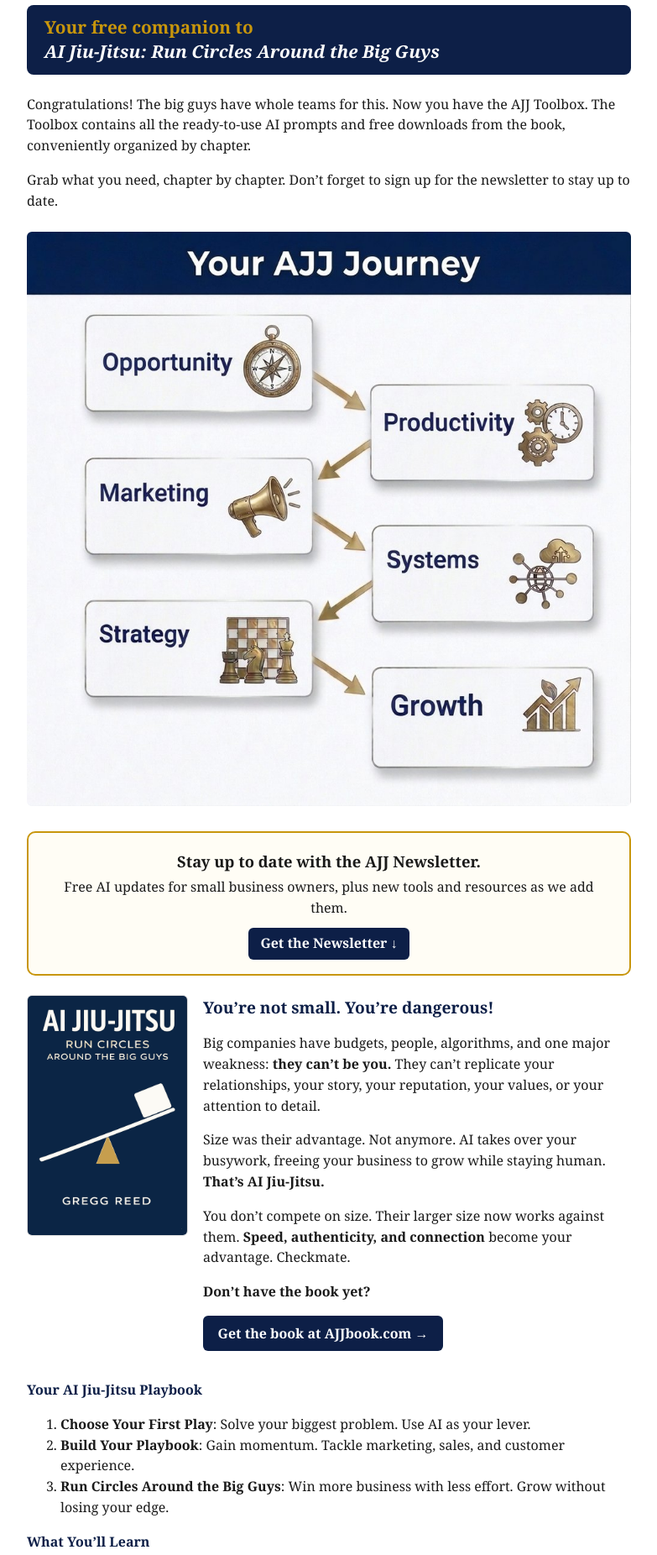
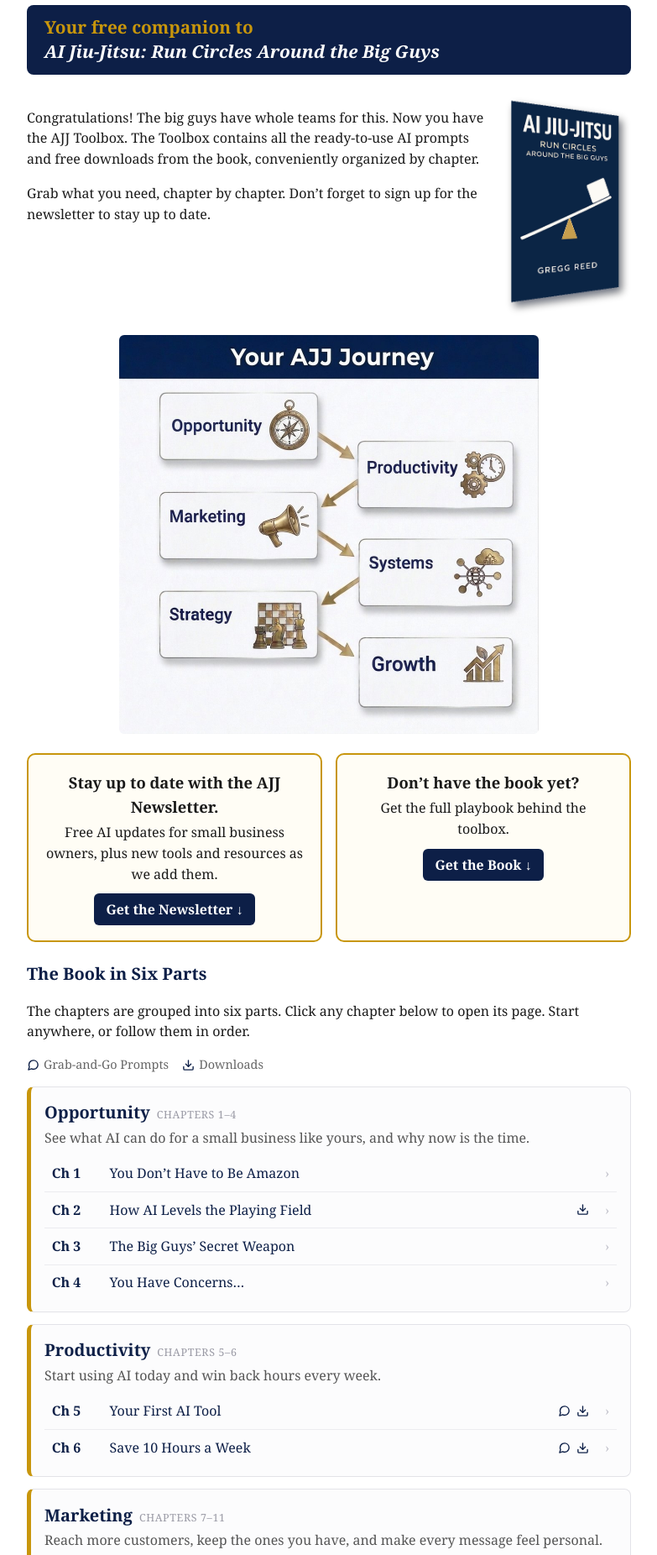
Before and after one commit to BreakThruLLC/ajjtoolbox, a plain HTML site: page index.html in a window 1280 px wide. Shown: the part 139-1991 px from the top of the page at 84% size, without its empty margins (248-1031 px from the left). Drawn offline with Linux system fonts and the light colour scheme; a script that the page names is missing.

Commit message:
Reorganize homepage: angled book thumbnail up top, smaller journey map, newsletter+book teaser pair, full book section moved to end
Co-Authored-By: Claude Opus 4.8 <noreply@anthropic.com>
Claude-Session: https://claude.ai/code/session_015ACpWCV3FDbZmqrfurHAQG

```diff
--- a/index.html
+++ b/index.html
@@ -16,28 +16,16 @@ a{color:#0D1F47;} .sub{color:#C8960C;font-style:italic;font-size:1.2em;margin:.1
 .book{display:flex;gap:14px;align-items:center;flex-wrap:wrap;} .book img{max-width:150px;border:1px solid #ddd;}
 .bookcta{display:flex;gap:14px;align-items:center;background:#fcfcfd;border:1px solid #e3e3e8;border-radius:8px;padding:.8em 1em;margin:1.4em 0;}
 .bookcta img{width:92px;border:1px solid #ddd;border-radius:3px;flex:0 0 auto;} .bookcta p{margin:.25em 0;}
-.btn{display:inline-block;background:#0D1F47;color:#fff;padding:.4em .9em;border-radius:6px;text-decoration:none;font-weight:bold;} .dl{list-style:none;padding-left:0;margin:.4em 0;} .dl li{margin:.45em 0;} .part-head{display:flex;align-items:baseline;gap:.5em;flex-wrap:wrap;margin:.1em 0;} .part-name{color:#0D1F47;font-size:1.25em;font-weight:bold;} .part-rng{color:#9a9aa5;font-size:.78em;text-transform:uppercase;letter-spacing:.05em;} .part-desc{margin:.15em 0 .55em;color:#555;} .toc{list-style:none;margin:.3em 0 0;padding:0;} .toc a{display:flex;align-items:center;gap:.7em;padding:.55em .55em;border-top:1px solid #ececf0;text-decoration:none;color:#0D1F47;} .toc li:first-child a{border-top:none;} .toc a:hover{background:#eef1f8;} .toc-n{flex:0 0 3.6em;white-space:nowrap;font-weight:bold;font-variant-numeric:tabular-nums;} .toc-t{flex:1;} .toc a::after{content:"›";margin-left:.5em;color:#c2c2cc;} .toc a:hover .toc-t{text-decoration:underline;} .toc a:hover::after{color:#0D1F47;} .tags{display:inline-flex;gap:.4em;align-items:center;margin-left:.6em;} .tag{display:inline-flex;align-items:center;} .tag svg{display:block;} .legend{display:flex;align-items:center;gap:.35em;flex-wrap:wrap;color:#666;font-size:.9em;margin:.2em 0 .9em;}</style></head><body>
+.btn{display:inline-block;background:#0D1F47;color:#fff;padding:.4em .9em;border-radius:6px;text-decoration:none;font-weight:bold;} .dl{list-style:none;padding-left:0;margin:.4em 0;} .dl li{margin:.45em 0;} .part-head{display:flex;align-items:baseline;gap:.5em;flex-wrap:wrap;margin:.1em 0;} .part-name{color:#0D1F47;font-size:1.25em;font-weight:bold;} .part-rng{color:#9a9aa5;font-size:.78em;text-transform:uppercase;letter-spacing:.05em;} .part-desc{margin:.15em 0 .55em;color:#555;} .toc{list-style:none;margin:.3em 0 0;padding:0;} .toc a{display:flex;align-items:center;gap:.7em;padding:.55em .55em;border-top:1px solid #ececf0;text-decoration:none;color:#0D1F47;} .toc li:first-child a{border-top:none;} .toc a:hover{background:#eef1f8;} .toc-n{flex:0 0 3.6em;white-space:nowrap;font-weight:bold;font-variant-numeric:tabular-nums;} .toc-t{flex:1;} .toc a::after{content:"›";margin-left:.5em;color:#c2c2cc;} .toc a:hover .toc-t{text-decoration:underline;} .toc a:hover::after{color:#0D1F47;} .tags{display:inline-flex;gap:.4em;align-items:center;margin-left:.6em;} .tag{display:inline-flex;align-items:center;} .tag svg{display:block;} .legend{display:flex;align-items:center;gap:.35em;flex-wrap:wrap;color:#666;font-size:.9em;margin:.2em 0 .9em;} .teasers{display:flex;gap:16px;flex-wrap:wrap;margin:1em 0 1.4em;} .teasers .news{flex:1 1 300px;margin:0;}</style></head><body>
 <div class="nav"><a href="index.html"><strong>The AJJ Toolbox</strong></a><a href="about.html">About</a><a href="https://AJJbook.com" target="_blank" rel="noopener">Get the Book</a><a href="https://BreakThruGrowth.com">BreakThru Growth</a></div>
 <div class="wrap"><h1>The AJJ Toolbox</h1>
 <p class="tagline"><span style='color:#C8960C;'>Your free companion to</span><br><em>AI Jiu-Jitsu: Run Circles Around the Big Guys</em></p>
-<p>Congratulations! The big guys have whole teams for this. Now you have the AJJ Toolbox. The Toolbox contains all the ready-to-use AI prompts and free downloads from the book, conveniently organized by chapter.</p><p>Grab what you need, chapter by chapter. Don’t forget to sign up for the newsletter to stay up to date.</p>
-<p style="text-align:center;margin:1.5em 0;"><img src="img/home.jpg" alt="Your AJJ Journey: Opportunity, Productivity, Marketing, Systems, Strategy, Growth."></p>
-<div class="news"><p style="margin:.2em 0;font-size:1.15em;"><strong>Stay up to date with the AJJ Newsletter.</strong></p><p style="margin:.2em 0;">Free AI updates for small business owners, plus new tools and resources as we add them.</p><p style="margin:.7em 0 .1em;"><a class="btn" href="#newsletter">Get the Newsletter &darr;</a></p></div>
-<div style='display:flex;gap:18px;flex-wrap:wrap;align-items:flex-start;margin:.4em 0 1.1em;'>
-<a href='https://AJJbook.com' target='_blank' rel='noopener' style='flex:0 0 auto;'><img src='img/cover_front.png' alt='AI Jiu-Jitsu front cover' style='max-width:190px;border:1px solid #ddd;'></a>
-<div style='flex:1 1 300px;min-width:280px;'>
-<p style='font-size:1.2em;color:#0D1F47;font-weight:bold;margin:0 0 .4em;'>You’re not small. You’re dangerous!</p>
-<p>Big companies have budgets, people, algorithms, and one major weakness: <strong>they can’t be you.</strong> They can’t replicate your relationships, your story, your reputation, your values, or your attention to detail.</p>
-<p>Size was their advantage. Not anymore. AI takes over your busywork, freeing your business to grow while staying human. <strong>That’s AI Jiu-Jitsu.</strong></p>
-<p>You don’t compete on size. Their larger size now works against them. <strong>Speed, authenticity, and connection</strong> become your advantage. Checkmate.</p>
-<p style='margin:.7em 0 .25em;font-weight:bold;'>Don’t have the book yet?</p>
-<p><a href='https://AJJbook.com' target='_blank' rel='noopener' style='display:inline-block;background:#0D1F47;color:#fff;padding:.55em 1.1em;border-radius:6px;text-decoration:none;font-weight:bold;'>Get the book at AJJbook.com &rarr;</a></p>
-</div></div>
-<p style='font-weight:bold;color:#0D1F47;margin-bottom:.2em;'>Your AI Jiu-Jitsu Playbook</p>
-<ol><li><strong>Choose Your First Play</strong>: Solve your biggest problem. Use AI as your lever.</li><li><strong>Build Your Playbook</strong>: Gain momentum. Tackle marketing, sales, and customer experience.</li><li><strong>Run Circles Around the Big Guys</strong>: Win more business with less effort. Grow without losing your edge.</li></ol>
-<p style='font-weight:bold;color:#0D1F47;margin-bottom:.2em;'>What You’ll Learn</p>
-<ul><li>Reach more customers without losing your personal touch.</li><li>Create better marketing content in your own voice.</li><li>Reclaim hours every week while AI handles your busywork.</li></ul>
-<p style='font-style:italic;'>Ready to press your advantage? <a href='https://AJJbook.com' target='_blank' rel='noopener' style='color:#0D1F47;font-weight:bold;'>It’s your move.</a></p>
+<div style='display:flex;gap:22px;flex-wrap:wrap;align-items:flex-start;margin:.3em 0 .8em;'>
+<div style='flex:1 1 320px;min-width:260px;'><p>Congratulations! The big guys have whole teams for this. Now you have the AJJ Toolbox. The Toolbox contains all the ready-to-use AI prompts and free downloads from the book, conveniently organized by chapter.</p><p>Grab what you need, chapter by chapter. Don’t forget to sign up for the newsletter to stay up to date.</p></div>
+<a href='https://AJJbook.com' target='_blank' rel='noopener' style='flex:0 0 auto;margin:.2em auto;'><img src='img/book-3d.png' alt='AI Jiu-Jitsu book, angled view' style='width:150px;max-width:40vw;'></a>
+</div>
+<p style="text-align:center;margin:.4em 0 1em;"><img src="img/home.jpg" alt="Your AJJ Journey: Opportunity, Productivity, Marketing, Systems, Strategy, Growth." style="max-width:500px;width:100%;"></p>
+<div class="teasers"><div class="news"><p style="margin:.2em 0;font-size:1.15em;"><strong>Stay up to date with the AJJ Newsletter.</strong></p><p style="margin:.2em 0;">Free AI updates for small business owners, plus new tools and resources as we add them.</p><p style="margin:.7em 0 .1em;"><a class="btn" href="#newsletter">Get the Newsletter &darr;</a></p></div><div class="news"><p style="margin:.2em 0;font-size:1.15em;"><strong>Don’t have the book yet?</strong></p><p style="margin:.2em 0;">Get the full playbook behind the toolbox.</p><p style="margin:.7em 0 .1em;"><a class="btn" href="#getbook">Get the Book &darr;</a></p></div></div>
 <h2>The Book in Six Parts</h2><p>The chapters are grouped into six parts. Click any chapter below to open its page. Start anywhere, or follow them in order.</p>
 <p class="legend"><span class="tag"><svg width="15" height="15" viewBox="0 0 24 24" fill="none" stroke="#0D1F47" stroke-width="2.2" stroke-linecap="round" stroke-linejoin="round"><path d="M21 11.5a8.38 8.38 0 0 1-.9 3.8 8.5 8.5 0 0 1-7.6 4.7 8.38 8.38 0 0 1-3.8-.9L3 21l1.9-5.7a8.38 8.38 0 0 1-.9-3.8 8.5 8.5 0 0 1 4.7-7.6 8.38 8.38 0 0 1 3.8-.9h.5a8.48 8.48 0 0 1 8 8v.5z"/></svg></span> Grab-and-Go Prompts &nbsp;&nbsp; <span class="tag"><svg width="15" height="15" viewBox="0 0 24 24" fill="none" stroke="#0D1F47" stroke-width="2.2" stroke-linecap="round" stroke-linejoin="round"><path d="M21 15v4a2 2 0 0 1-2 2H5a2 2 0 0 1-2-2v-4"/><polyline points="7 10 12 15 17 10"/><line x1="12" y1="15" x2="12" y2="3"/></svg></span> Downloads</p>
 <div class="part"><div class="part-head"><span class="part-name">Opportunity</span><span class="part-rng">Chapters 1–4</span></div><p class="part-desc">See what AI can do for a small business like yours, and why now is the time.</p><ul class="toc">
@@ -76,6 +64,20 @@ a{color:#0D1F47;} .sub{color:#C8960C;font-style:italic;font-size:1.2em;margin:.1
 <li><a href="ch23.html"><span class="toc-n">Ch 23</span><span class="toc-t">Run Circles Around the Big Guys</span><span class="tags"><span class="tag" title="Grab-and-Go Prompts"><svg width="15" height="15" viewBox="0 0 24 24" fill="none" stroke="#0D1F47" stroke-width="2.2" stroke-linecap="round" stroke-linejoin="round"><path d="M21 11.5a8.38 8.38 0 0 1-.9 3.8 8.5 8.5 0 0 1-7.6 4.7 8.38 8.38 0 0 1-3.8-.9L3 21l1.9-5.7a8.38 8.38 0 0 1-.9-3.8 8.5 8.5 0 0 1 4.7-7.6 8.38 8.38 0 0 1 3.8-.9h.5a8.48 8.48 0 0 1 8 8v.5z"/></svg></span><span class="tag" title="Downloadable content"><svg width="15" height="15" viewBox="0 0 24 24" fill="none" stroke="#0D1F47" stroke-width="2.2" stroke-linecap="round" stroke-linejoin="round"><path d="M21 15v4a2 2 0 0 1-2 2H5a2 2 0 0 1-2-2v-4"/><polyline points="7 10 12 15 17 10"/><line x1="12" y1="15" x2="12" y2="3"/></svg></span></span></a></li>
 </ul></div>
 <div class="news" id="newsletter"><p style="margin:.2em 0;font-size:1.15em;"><strong>Stay up to date with the AJJ Newsletter.</strong></p><p style="margin:.2em 0;">Free AI updates for small business owners, plus new tools and resources as we add them.</p><iframe src="https://api.leadconnectorhq.com/widget/form/gOok53LRGHoA6i5Sss8q" style="width:100%;border:none;border-radius:4px;min-height:480px;" id="inline-gOok53LRGHoA6i5Sss8q" data-form-name="AJJ Newsletter" data-layout-iframe-id="inline-gOok53LRGHoA6i5Sss8q" data-form-id="gOok53LRGHoA6i5Sss8q" title="AJJ Newsletter"></iframe><script src="https://link.msgsndr.com/js/form_embed.js"></script></div>
+<div id='getbook' style='display:flex;gap:18px;flex-wrap:wrap;align-items:flex-start;margin:1.6em 0 1.1em;'>
+<a href='https://AJJbook.com' target='_blank' rel='noopener' style='flex:0 0 auto;'><img src='img/cover_front.png' alt='AI Jiu-Jitsu front cover' style='max-width:190px;border:1px solid #ddd;'></a>
+<div style='flex:1 1 300px;min-width:280px;'>
+<p style='font-size:1.2em;color:#0D1F47;font-weight:bold;margin:0 0 .4em;'>You’re not small. You’re dangerous!</p>
+<p>Big companies have budgets, people, algorithms, and one major weakness: <strong>they can’t be you.</strong> They can’t replicate your relationships, your story, your reputation, your values, or your attention to detail.</p>
+<p>Size was their advantage. Not anymore. AI takes over your busywork, freeing your business to grow while staying human. <strong>That’s AI Jiu-Jitsu.</strong></p>
+<p>You don’t compete on size. Their larger size now works against them. <strong>Speed, authenticity, and connection</strong> become your advantage. Checkmate.</p>
+<p><a href='https://AJJbook.com' target='_blank' rel='noopener' style='display:inline-block;background:#0D1F47;color:#fff;padding:.55em 1.1em;border-radius:6px;text-decoration:none;font-weight:bold;'>Get the book at AJJbook.com &rarr;</a></p>
+</div></div>
+<p style='font-weight:bold;color:#0D1F47;margin-bottom:.2em;'>Your AI Jiu-Jitsu Playbook</p>
+<ol><li><strong>Choose Your First Play</strong>: Solve your biggest problem. Use AI as your lever.</li><li><strong>Build Your Playbook</strong>: Gain momentum. Tackle marketing, sales, and customer experience.</li><li><strong>Run Circles Around the Big Guys</strong>: Win more business with less effort. Grow without losing your edge.</li></ol>
+<p style='font-weight:bold;color:#0D1F47;margin-bottom:.2em;'>What You’ll Learn</p>
+<ul><li>Reach more customers without losing your personal touch.</li><li>Create better marketing content in your own voice.</li><li>Reclaim hours every week while AI handles your busywork.</li></ul>
+<p style='font-style:italic;'>Ready to press your advantage? <a href='https://AJJbook.com' target='_blank' rel='noopener' style='color:#0D1F47;font-weight:bold;'>It’s your move.</a></p>
 <hr style="margin:1.6em 0;border:none;border-top:1px solid #ddd;">
 <p style="font-style:italic;">Want help putting AI to work? <strong>BreakThru Growth</strong> offers AI coaching and done-for-you setup for small businesses &rarr; <a href="https://BreakThruGrowth.com">BreakThruGrowth.com</a></p>
 <p style="font-style:italic;color:#555;">Get the book &rarr; <a href="https://AJJbook.com" target="_blank" rel="noopener">AJJbook.com</a> &nbsp;|&nbsp; <a href="about.html">About the Author</a></p></div>
```
Also changed, not shown: img/book-3d.png (added).
